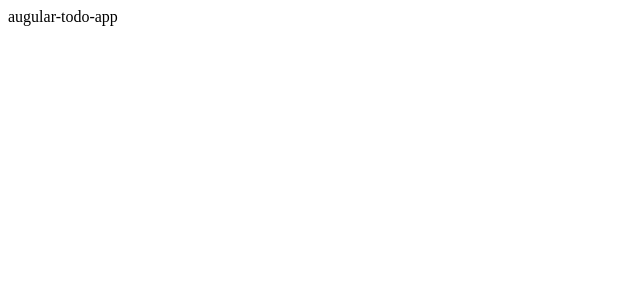
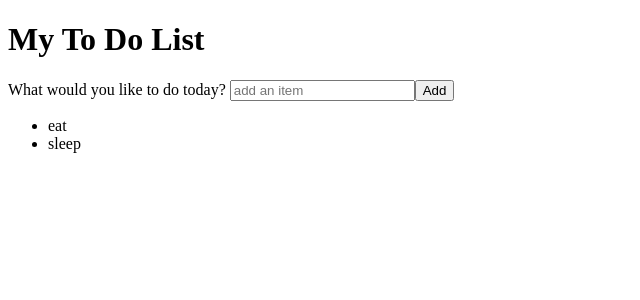
Before and after one commit to parkhojeong/angular-todo-app, an Angular app: page / in a window 1280 px wide. Shown: the top 300 px of the page, without its empty margins (0-640 px from the left). Built offline with nearby package versions, Linux system fonts and the light colour scheme.

Commit message:
todo app > 단순 렌더링, 추가 기능

```diff
--- a/src/app/app.component.html
+++ b/src/app/app.component.html
@@ -1 +1,15 @@
-<div>augular-todo-app</div>
+<main>
+  <h1>My To Do List</h1>
+
+  <label >What would you like to do today?
+    <input
+      #newItem
+      placeholder="add an item"
+    />
+  </label>
+  <button (click)="addItem(newItem.value); newItem.value = ''">Add</button>
+
+  <ul>
+    <li *ngFor="let item of items">{{item.description}}</li>
+  </ul>
+</main>
--- a/src/app/app.component.ts
+++ b/src/app/app.component.ts
@@ -1,4 +1,5 @@
-import { Component } from '@angular/core';
+import {Component} from '@angular/core';
+import {TodoItem} from "./todo-item";
 
 @Component({
   selector: 'app-root',
@@ -7,4 +8,18 @@ import { Component } from '@angular/core';
 })
 export class AppComponent {
   title = 'angular-todo-app';
+
+  allItems: TodoItem[] = [
+    {description: 'eat', done: true},
+    {description: 'sleep', done: false},
+  ];
+
+  get items() {
+    return this.allItems;
+  }
+
+  addItem(description: string) {
+    const newItem: TodoItem = {description, done: false};
+    this.allItems = [newItem, ...this.allItems];
+  }
 }
--- /dev/null
+++ b/src/app/todo-item.ts
@@ -0,0 +1,4 @@
+export type TodoItem = {
+  description: string;
+  done: boolean;
+}
```
